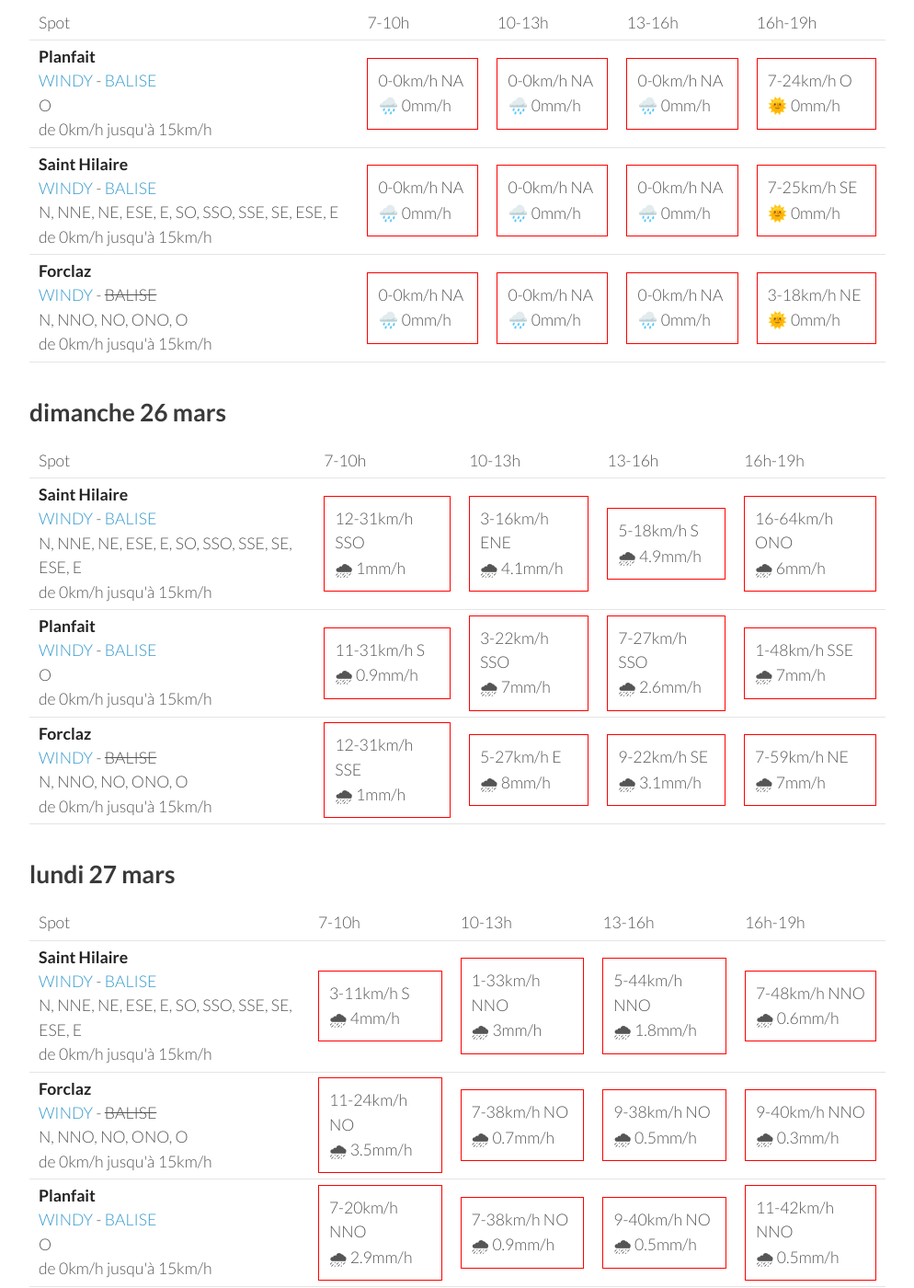
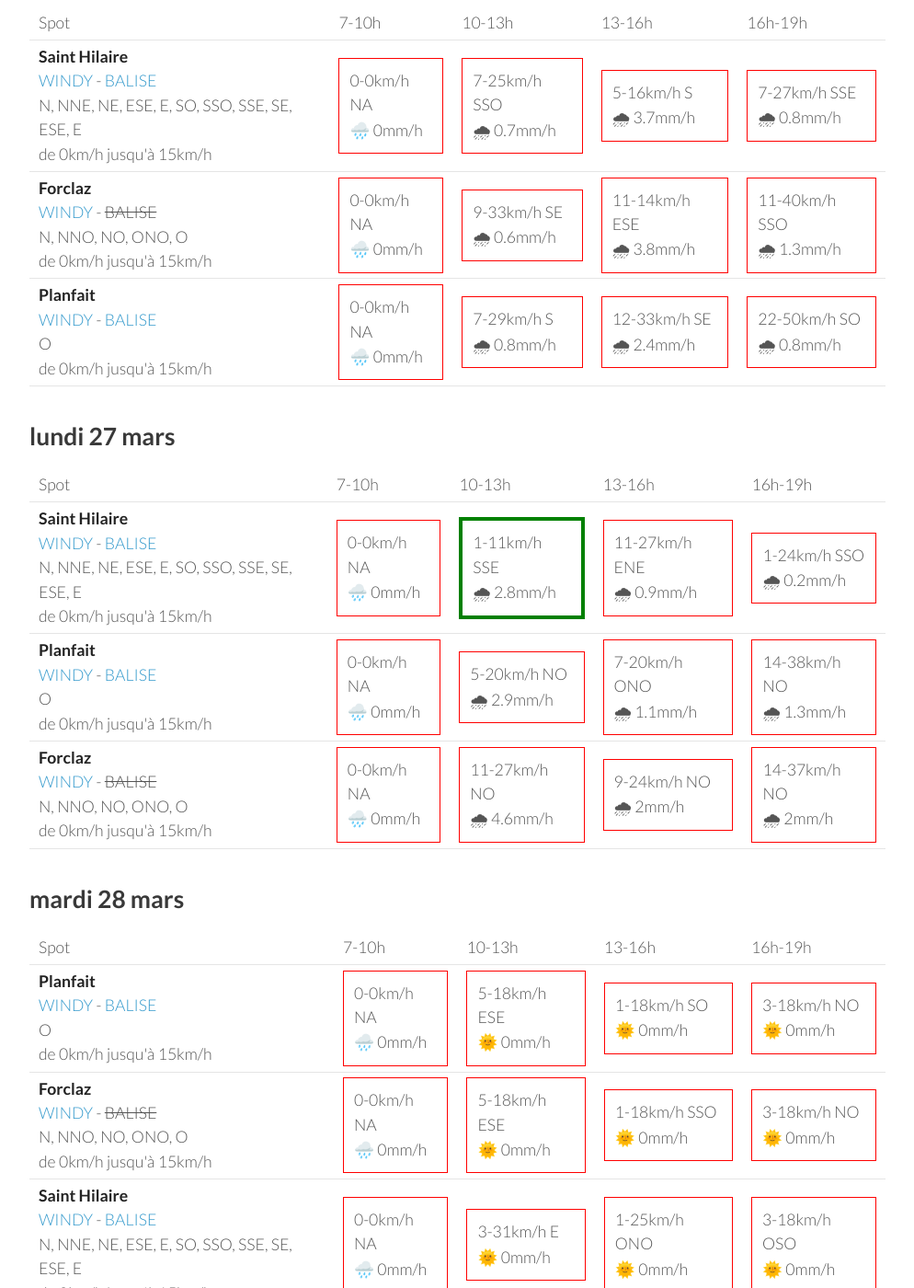
Before and after one commit to parapente-dans-le-nord/parapente-dans-le-nord.github.io, a Jekyll site: the page built from alpes_nord.markdown, in a window 1280 px wide and 1400 px high, scrolled down 323 px. Shown: the whole window at 92% size, without its empty margins (26-1020 px from the left). Built offline with Jekyll 4.4.1, drawn with Linux system fonts in a browser that asks for light colours; some of the changed text lies outside the part shown.

Commit message:
update index.markdown

```diff
--- a/alpes_nord.markdown
+++ b/alpes_nord.markdown
@@ -7,51 +7,8 @@ title:  "Tous les spots"
 {: .links}
 
 # Prevision Windy, modèle Arome
-page mise à jour le samedi 25 mars 22:26
+page mise à jour le dimanche 26 mars 06:26
 
-## samedi 25 mars
-
-{::nomarkdown}
-<table>
-  <tbody>
-    <tr>
-      <td>Spot</td>
-      <td>7-10h</td>
-      <td>10-13h</td>
-      <td>13-16h</td>
-      <td>16h-19h</td>
-    </tr>
-<tr>
-        <td><strong>Planfait</strong><br><a href="https://windy.com/45.853/6.223?45.415,6.223,8">WINDY</a> - <span class=""><a href="https://www.openwindmap.org/PP496">BALISE</a> </span><br> <span class="vent-favorable">O</span><br><span class="force-vent">de 0km/h jusqu'à 15km/h</span> </td>
-
-            <td><div class="not-flyable"><p>0-0km/h NA</p><p>🌧️ 0mm/h</p></div></td>
-            <td><div class="not-flyable"><p>0-0km/h NA</p><p>🌧️ 0mm/h</p></div></td>
-            <td><div class="not-flyable"><p>0-0km/h NA</p><p>🌧️ 0mm/h</p></div></td>
-            <td><div class="not-flyable"><p>7-24km/h O</p><p>🌞 0mm/h</p></div></td>
-
-    </tr>
-<tr>
-        <td><strong>Saint Hilaire</strong><br><a href="https://windy.com/45.307/5.888?45.087,5.889,9,m:eUFagkX">WINDY</a> - <span class=""><a href="http://www.balisemeteo.com/balise.php?idBalise=61">BALISE</a> </span><br> <span class="vent-favorable">N, NNE, NE, ESE, E, SO, SSO, SSE, SE, ESE, E</span><br><span class="force-vent">de 0km/h jusqu'à 15km/h</span> </td>
-
-            <td><div class="not-flyable"><p>0-0km/h NA</p><p>🌧️ 0mm/h</p></div></td>
-            <td><div class="not-flyable"><p>0-0km/h NA</p><p>🌧️ 0mm/h</p></div></td>
-            <td><div class="not-flyable"><p>0-0km/h NA</p><p>🌧️ 0mm/h</p></div></td>
-            <td><div class="not-flyable"><p>7-25km/h SE</p><p>🌞 0mm/h</p></div></td>
-
-    </tr>
-<tr>
-        <td><strong>Forclaz</strong><br><a href="https://windy.com/45.814/6.247?45.375,6.246,8,m:eVwaglz">WINDY</a> - <span class="no-balise"> BALISE </span><br> <span class="vent-favorable">N, NNO, NO, ONO, O</span><br><span class="force-vent">de 0km/h jusqu'à 15km/h</span> </td>
-
-            <td><div class="not-flyable"><p>0-0km/h NA</p><p>🌧️ 0mm/h</p></div></td>
-            <td><div class="not-flyable"><p>0-0km/h NA</p><p>🌧️ 0mm/h</p></div></td>
-            <td><div class="not-flyable"><p>0-0km/h NA</p><p>🌧️ 0mm/h</p></div></td>
-            <td><div class="not-flyable"><p>3-18km/h NE</p><p>🌞 0mm/h</p></div></td>
-
-    </tr>
-
-</tbody>
-</table>
-{:/}
 ## dimanche 26 mars
 
 {::nomarkdown}
@@ -67,31 +24,28 @@ page mise à jour le samedi 25 mars 22:26
 <tr>
         <td><strong>Saint Hilaire</strong><br><a href="https://windy.com/45.307/5.888?45.087,5.889,9,m:eUFagkX">WINDY</a> - <span class=""><a href="http://www.balisemeteo.com/balise.php?idBalise=61">BALISE</a> </span><br> <span class="vent-favorable">N, NNE, NE, ESE, E, SO, SSO, SSE, SE, ESE, E</span><br><span class="force-vent">de 0km/h jusqu'à 15km/h</span> </td>
 
-            <td><div class="not-flyable"><p>12-31km/h SSO</p><p>🌧 1mm/h</p></div></td>
-            <td><div class="not-flyable"><p>3-16km/h ENE</p><p>🌧 4.1mm/h</p></div></td>
-            <td><div class="not-flyable"><p>5-18km/h S</p><p>🌧 4.9mm/h</p></div></td>
-            <td><div class="not-flyable"><p>16-64km/h ONO</p><p>🌧 6mm/h</p></div></td>
+            <td><div class="not-flyable"><p>0-0km/h NA</p><p>🌧️ 0mm/h</p></div></td>
+            <td><div class="not-flyable"><p>7-25km/h SSO</p><p>🌧 0.7mm/h</p></div></td>
+            <td><div class="not-flyable"><p>5-16km/h S</p><p>🌧 3.7mm/h</p></div></td>
+            <td><div class="not-flyable"><p>7-27km/h SSE</p><p>🌧 0.8mm/h</p></div></td>
 
+    </tr>
+<tr>
+        <td><strong>Forclaz</strong><br><a href="https://windy.com/45.814/6.247?45.375,6.246,8,m:eVwaglz">WINDY</a> - <span class="no-balise"> BALISE </span><br> <span class="vent-favorable">N, NNO, NO, ONO, O</span><br><span class="force-vent">de 0km/h jusqu'à 15km/h</span> </td>
+
+            <td><div class="not-flyable"><p>0-0km/h NA</p><p>🌧️ 0mm/h</p></div></td>
+            <td><div class="not-flyable"><p>9-33km/h SE</p><p>🌧 0.6mm/h</p></div></td>
+            <td><div class="not-flyable"><p>11-14km/h ESE</p><p>🌧 3.8mm/h</p></div></td>
+            <td><div class="not-flyable"><p>11-40km/h SSO</p><p>🌧 1.3mm/h</p></div></td>
 
     </tr>
 <tr>
         <td><strong>Planfait</strong><br><a href="https://windy.com/45.853/6.223?45.415,6.223,8">WINDY</a> - <span class=""><a href="https://www.openwindmap.org/PP496">BALISE</a> </span><br> <span class="vent-favorable">O</span><br><span class="force-vent">de 0km/h jusqu'à 15km/h</span> </td>
 
-            <td><div class="not-flyable"><p>11-31km/h S</p><p>🌧 0.9mm/h</p></div></td>
-            <td><div class="not-flyable"><p>3-22km/h SSO</p><p>🌧 7mm/h</p></div></td>
-            <td><div class="not-flyable"><p>7-27km/h SSO</p><p>🌧 2.6mm/h</p></div></td>
-            <td><div class="not-flyable"><p>1-48km/h SSE</p><p>🌧 7mm/h</p></div></td>
-
-
-    </tr>
-<tr>
-        <td><strong>Forclaz</strong><br><a href="https://windy.com/45.814/6.247?45.375,6.246,8,m:eVwaglz">WINDY</a> - <span class="no-balise"> BALISE </span><br> <span class="vent-favorable">N, NNO, NO, ONO, O</span><br><span class="force-vent">de 0km/h jusqu'à 15km/h</span> </td>
-
-            <td><div class="not-flyable"><p>12-31km/h SSE</p><p>🌧 1mm/h</p></div></td>
-            <td><div class="not-flyable"><p>5-27km/h E</p><p>🌧 8mm/h</p></div></td>
-            <td><div class="not-flyable"><p>9-22km/h SE</p><p>🌧 3.1mm/h</p></div></td>
-            <td><div class="not-flyable"><p>7-59km/h NE</p><p>🌧 7mm/h</p></div></td>
-
+            <td><div class="not-flyable"><p>0-0km/h NA</p><p>🌧️ 0mm/h</p></div></td>
+            <td><div class="not-flyable"><p>7-29km/h S</p><p>🌧 0.8mm/h</p></div></td>
+            <td><div class="not-flyable"><p>12-33km/h SE</p><p>🌧 2.4mm/h</p></div></td>
+            <td><div class="not-flyable"><p>22-50km/h SO</p><p>🌧 0.8mm/h</p></div></td>
 
     </tr>
 
@@ -113,31 +67,28 @@ page mise à jour le samedi 25 mars 22:26
 <tr>
         <td><strong>Saint Hilaire</strong><br><a href="https://windy.com/45.307/5.888?45.087,5.889,9,m:eUFagkX">WINDY</a> - <span class=""><a href="http://www.balisemeteo.com/balise.php?idBalise=61">BALISE</a> </span><br> <span class="vent-favorable">N, NNE, NE, ESE, E, SO, SSO, SSE, SE, ESE, E</span><br><span class="force-vent">de 0km/h jusqu'à 15km/h</span> </td>
 
-            <td><div class="not-flyable"><p>3-11km/h S</p><p>🌧 4mm/h</p></div></td>
-            <td><div class="not-flyable"><p>1-33km/h NNO</p><p>🌧 3mm/h</p></div></td>
-            <td><div class="not-flyable"><p>5-44km/h NNO</p><p>🌧 1.8mm/h</p></div></td>
-            <td><div class="not-flyable"><p>7-48km/h NNO</p><p>🌧 0.6mm/h</p></div></td>
+            <td><div class="not-flyable"><p>0-0km/h NA</p><p>🌧️ 0mm/h</p></div></td>
+            <td><div class="flyable"><p>1-11km/h SSE</p><p>🌧 2.8mm/h</p></div></td>
+            <td><div class="not-flyable"><p>11-27km/h ENE</p><p>🌧 0.9mm/h</p></div></td>
+            <td><div class="not-flyable"><p>1-24km/h SSO</p><p>🌧 0.2mm/h</p></div></td>
 
+    </tr>
+<tr>
+        <td><strong>Planfait</strong><br><a href="https://windy.com/45.853/6.223?45.415,6.223,8">WINDY</a> - <span class=""><a href="https://www.openwindmap.org/PP496">BALISE</a> </span><br> <span class="vent-favorable">O</span><br><span class="force-vent">de 0km/h jusqu'à 15km/h</span> </td>
+
+            <td><div class="not-flyable"><p>0-0km/h NA</p><p>🌧️ 0mm/h</p></div></td>
+            <td><div class="not-flyable"><p>5-20km/h NO</p><p>🌧 2.9mm/h</p></div></td>
+            <td><div class="not-flyable"><p>7-20km/h ONO</p><p>🌧 1.1mm/h</p></div></td>
+            <td><div class="not-flyable"><p>14-38km/h NO</p><p>🌧 1.3mm/h</p></div></td>
 
     </tr>
 <tr>
         <td><strong>Forclaz</strong><br><a href="https://windy.com/45.814/6.247?45.375,6.246,8,m:eVwaglz">WINDY</a> - <span class="no-balise"> BALISE </span><br> <span class="vent-favorable">N, NNO, NO, ONO, O</span><br><span class="force-vent">de 0km/h jusqu'à 15km/h</span> </td>
 
-            <td><div class="not-flyable"><p>11-24km/h NO</p><p>🌧 3.5mm/h</p></div></td>
-            <td><div class="not-flyable"><p>7-38km/h NO</p><p>🌧 0.7mm/h</p></div></td>
-            <td><div class="not-flyable"><p>9-38km/h NO</p><p>🌧 0.5mm/h</p></div></td>
-            <td><div class="not-flyable"><p>9-40km/h NNO</p><p>🌧 0.3mm/h</p></div></td>
-
-
-    </tr>
-<tr>
-        <td><strong>Planfait</strong><br><a href="https://windy.com/45.853/6.223?45.415,6.223,8">WINDY</a> - <span class=""><a href="https://www.openwindmap.org/PP496">BALISE</a> </span><br> <span class="vent-favorable">O</span><br><span class="force-vent">de 0km/h jusqu'à 15km/h</span> </td>
-
-            <td><div class="not-flyable"><p>7-20km/h NNO</p><p>🌧 2.9mm/h</p></div></td>
-            <td><div class="not-flyable"><p>7-38km/h NO</p><p>🌧 0.9mm/h</p></div></td>
-            <td><div class="not-flyable"><p>9-40km/h NO</p><p>🌧 0.5mm/h</p></div></td>
-            <td><div class="not-flyable"><p>11-42km/h NNO</p><p>🌧 0.5mm/h</p></div></td>
-
+            <td><div class="not-flyable"><p>0-0km/h NA</p><p>🌧️ 0mm/h</p></div></td>
+            <td><div class="not-flyable"><p>11-27km/h NO</p><p>🌧 4.6mm/h</p></div></td>
+            <td><div class="not-flyable"><p>9-24km/h NO</p><p>🌧 2mm/h</p></div></td>
+            <td><div class="not-flyable"><p>14-37km/h NO</p><p>🌧 2mm/h</p></div></td>
 
     </tr>
 
@@ -159,31 +110,28 @@ page mise à jour le samedi 25 mars 22:26
 <tr>
         <td><strong>Planfait</strong><br><a href="https://windy.com/45.853/6.223?45.415,6.223,8">WINDY</a> - <span class=""><a href="https://www.openwindmap.org/PP496">BALISE</a> </span><br> <span class="vent-favorable">O</span><br><span class="force-vent">de 0km/h jusqu'à 15km/h</span> </td>
 
-            <td><div class="not-flyable"><p>5-20km/h E</p><p>🌞 0mm/h</p></div></td>
-            <td><div class="not-flyable"><p>1-18km/h OSO</p><p>🌞 0mm/h</p></div></td>
-            <td><div class="not-flyable"><p>3-18km/h ONO</p><p>🌞 0mm/h</p></div></td>
-            <td><div class="not-flyable"><p>1-18km/h ONO</p><p>🌞 0mm/h</p></div></td>
-
+            <td><div class="not-flyable"><p>0-0km/h NA</p><p>🌧️ 0mm/h</p></div></td>
+            <td><div class="not-flyable"><p>5-18km/h ESE</p><p>🌞 0mm/h</p></div></td>
+            <td><div class="not-flyable"><p>1-18km/h SO</p><p>🌞 0mm/h</p></div></td>
+            <td><div class="not-flyable"><p>3-18km/h NO</p><p>🌞 0mm/h</p></div></td>
 
     </tr>
 <tr>
         <td><strong>Forclaz</strong><br><a href="https://windy.com/45.814/6.247?45.375,6.246,8,m:eVwaglz">WINDY</a> - <span class="no-balise"> BALISE </span><br> <span class="vent-favorable">N, NNO, NO, ONO, O</span><br><span class="force-vent">de 0km/h jusqu'à 15km/h</span> </td>
 
+            <td><div class="not-flyable"><p>0-0km/h NA</p><p>🌧️ 0mm/h</p></div></td>
             <td><div class="not-flyable"><p>5-18km/h ESE</p><p>🌞 0mm/h</p></div></td>
-            <td><div class="not-flyable"><p>0-18km/h SSO</p><p>🌞 0mm/h</p></div></td>
-            <td><div class="not-flyable"><p>3-16km/h ONO</p><p>🌞 0mm/h</p></div></td>
-            <td><div class="not-flyable"><p>1-16km/h O</p><p>🌞 0mm/h</p></div></td>
-
+            <td><div class="not-flyable"><p>1-18km/h SSO</p><p>🌞 0mm/h</p></div></td>
+            <td><div class="not-flyable"><p>3-18km/h NO</p><p>🌞 0mm/h</p></div></td>
 
     </tr>
 <tr>
         <td><strong>Saint Hilaire</strong><br><a href="https://windy.com/45.307/5.888?45.087,5.889,9,m:eUFagkX">WINDY</a> - <span class=""><a href="http://www.balisemeteo.com/balise.php?idBalise=61">BALISE</a> </span><br> <span class="vent-favorable">N, NNE, NE, ESE, E, SO, SSO, SSE, SE, ESE, E</span><br><span class="force-vent">de 0km/h jusqu'à 15km/h</span> </td>
 
-            <td><div class="not-flyable"><p>3-33km/h E</p><p>🌞 0mm/h</p></div></td>
-            <td><div class="not-flyable"><p>1-27km/h ONO</p><p>🌞 0mm/h</p></div></td>
-            <td><div class="not-flyable"><p>3-20km/h OSO</p><p>🌞 0mm/h</p></div></td>
-            <td><div class="not-flyable"><p>3-20km/h OSO</p><p>🌞 0mm/h</p></div></td>
-
+            <td><div class="not-flyable"><p>0-0km/h NA</p><p>🌧️ 0mm/h</p></div></td>
+            <td><div class="not-flyable"><p>3-31km/h E</p><p>🌞 0mm/h</p></div></td>
+            <td><div class="not-flyable"><p>1-25km/h ONO</p><p>🌞 0mm/h</p></div></td>
+            <td><div class="not-flyable"><p>3-18km/h OSO</p><p>🌞 0mm/h</p></div></td>
 
     </tr>
 
@@ -205,31 +153,28 @@ page mise à jour le samedi 25 mars 22:26
 <tr>
         <td><strong>Planfait</strong><br><a href="https://windy.com/45.853/6.223?45.415,6.223,8">WINDY</a> - <span class=""><a href="https://www.openwindmap.org/PP496">BALISE</a> </span><br> <span class="vent-favorable">O</span><br><span class="force-vent">de 0km/h jusqu'à 15km/h</span> </td>
 
-            <td><div class="not-flyable"><p>5-24km/h ESE</p><p>🌞 0mm/h</p></div></td>
-            <td><div class="not-flyable"><p>5-24km/h SE</p><p>🌞 0mm/h</p></div></td>
+            <td><div class="not-flyable"><p>0-0km/h NA</p><p>🌧️ 0mm/h</p></div></td>
+            <td><div class="not-flyable"><p>7-24km/h ESE</p><p>🌞 0mm/h</p></div></td>
+            <td><div class="not-flyable"><p>5-25km/h SE</p><p>🌞 0mm/h</p></div></td>
             <td><div class="not-flyable"><p>5-24km/h S</p><p>🌞 0mm/h</p></div></td>
-            <td><div class="not-flyable"><p>5-24km/h SSE</p><p>🌞 0mm/h</p></div></td>
-
 
     </tr>
 <tr>
         <td><strong>Forclaz</strong><br><a href="https://windy.com/45.814/6.247?45.375,6.246,8,m:eVwaglz">WINDY</a> - <span class="no-balise"> BALISE </span><br> <span class="vent-favorable">N, NNO, NO, ONO, O</span><br><span class="force-vent">de 0km/h jusqu'à 15km/h</span> </td>
 
-            <td><div class="not-flyable"><p>5-25km/h ESE</p><p>🌞 0mm/h</p></div></td>
-            <td><div class="not-flyable"><p>5-24km/h ESE</p><p>🌞 0mm/h</p></div></td>
-            <td><div class="not-flyable"><p>5-29km/h ESE</p><p>🌞 0mm/h</p></div></td>
-            <td><div class="not-flyable"><p>5-25km/h E</p><p>🌞 0mm/h</p></div></td>
-
+            <td><div class="not-flyable"><p>0-0km/h NA</p><p>🌧️ 0mm/h</p></div></td>
+            <td><div class="not-flyable"><p>7-25km/h ESE</p><p>🌞 0mm/h</p></div></td>
+            <td><div class="not-flyable"><p>5-27km/h SE</p><p>🌞 0mm/h</p></div></td>
+            <td><div class="not-flyable"><p>3-24km/h SSE</p><p>🌞 0mm/h</p></div></td>
 
     </tr>
 <tr>
         <td><strong>Saint Hilaire</strong><br><a href="https://windy.com/45.307/5.888?45.087,5.889,9,m:eUFagkX">WINDY</a> - <span class=""><a href="http://www.balisemeteo.com/balise.php?idBalise=61">BALISE</a> </span><br> <span class="vent-favorable">N, NNE, NE, ESE, E, SO, SSO, SSE, SE, ESE, E</span><br><span class="force-vent">de 0km/h jusqu'à 15km/h</span> </td>
 
-            <td><div class="not-flyable"><p>3-22km/h ESE</p><p>🌞 0mm/h</p></div></td>
-            <td><div class="not-flyable"><p>3-24km/h SSO</p><p>🌞 0mm/h</p></div></td>
+            <td><div class="not-flyable"><p>0-0km/h NA</p><p>🌧️ 0mm/h</p></div></td>
+            <td><div class="not-flyable"><p>3-18km/h ESE</p><p>🌞 0mm/h</p></div></td>
+            <td><div class="not-flyable"><p>3-25km/h SSO</p><p>🌞 0mm/h</p></div></td>
             <td><div class="not-flyable"><p>5-29km/h SSO</p><p>🌞 0mm/h</p></div></td>
-            <td><div class="not-flyable"><p>5-29km/h SSE</p><p>🌞 0mm/h</p></div></td>
-
 
     </tr>
 
@@ -251,31 +196,28 @@ page mise à jour le samedi 25 mars 22:26
 <tr>
         <td><strong>Planfait</strong><br><a href="https://windy.com/45.853/6.223?45.415,6.223,8">WINDY</a> - <span class=""><a href="https://www.openwindmap.org/PP496">BALISE</a> </span><br> <span class="vent-favorable">O</span><br><span class="force-vent">de 0km/h jusqu'à 15km/h</span> </td>
 
+            <td><div class="not-flyable"><p>0-0km/h NA</p><p>🌧️ 0mm/h</p></div></td>
             <td><div class="not-flyable"><p>5-33km/h SE</p><p>🌧 3.4mm/h</p></div></td>
-            <td><div class="not-flyable"><p>7-33km/h SE</p><p>🌞 0mm/h</p></div></td>
+            <td><div class="not-flyable"><p>7-33km/h SE</p><p>🌧 0mm/h</p></div></td>
             <td><div class="not-flyable"><p>7-33km/h SO</p><p>🌧 0.5mm/h</p></div></td>
-            <td><div class="not-flyable"><p>5-37km/h O</p><p>🌞 0mm/h</p></div></td>
 
+    </tr>
+<tr>
+        <td><strong>Forclaz</strong><br><a href="https://windy.com/45.814/6.247?45.375,6.246,8,m:eVwaglz">WINDY</a> - <span class="no-balise"> BALISE </span><br> <span class="vent-favorable">N, NNO, NO, ONO, O</span><br><span class="force-vent">de 0km/h jusqu'à 15km/h</span> </td>
+
+            <td><div class="not-flyable"><p>0-0km/h NA</p><p>🌧️ 0mm/h</p></div></td>
+            <td><div class="not-flyable"><p>5-33km/h SE</p><p>🌧 3.1mm/h</p></div></td>
+            <td><div class="not-flyable"><p>7-33km/h ESE</p><p>🌧 0mm/h</p></div></td>
+            <td><div class="not-flyable"><p>5-31km/h SO</p><p>🌧 0.8mm/h</p></div></td>
 
     </tr>
 <tr>
         <td><strong>Saint Hilaire</strong><br><a href="https://windy.com/45.307/5.888?45.087,5.889,9,m:eUFagkX">WINDY</a> - <span class=""><a href="http://www.balisemeteo.com/balise.php?idBalise=61">BALISE</a> </span><br> <span class="vent-favorable">N, NNE, NE, ESE, E, SO, SSO, SSE, SE, ESE, E</span><br><span class="force-vent">de 0km/h jusqu'à 15km/h</span> </td>
 
+            <td><div class="not-flyable"><p>0-0km/h NA</p><p>🌧️ 0mm/h</p></div></td>
             <td><div class="not-flyable"><p>3-42km/h SE</p><p>🌧 6mm/h</p></div></td>
             <td><div class="not-flyable"><p>5-33km/h SSE</p><p>🌧 0.3mm/h</p></div></td>
-            <td><div class="not-flyable"><p>7-38km/h SO</p><p>🌞 0mm/h</p></div></td>
-            <td><div class="not-flyable"><p>3-37km/h SO</p><p>🌞 0mm/h</p></div></td>
-
-
-    </tr>
-<tr>
-        <td><strong>Forclaz</strong><br><a href="https://windy.com/45.814/6.247?45.375,6.246,8,m:eVwaglz">WINDY</a> - <span class="no-balise"> BALISE </span><br> <span class="vent-favorable">N, NNO, NO, ONO, O</span><br><span class="force-vent">de 0km/h jusqu'à 15km/h</span> </td>
-
-            <td><div class="not-flyable"><p>5-27km/h ESE</p><p>🌧 0.2mm/h</p></div></td>
-            <td><div class="not-flyable"><p>3-24km/h ESE</p><p>🌧 0.2mm/h</p></div></td>
-            <td><div class="not-flyable"><p>7-33km/h S</p><p>🌧 0.6mm/h</p></div></td>
-            <td><div class="not-flyable"><p>5-31km/h SE</p><p>🌧 0.2mm/h</p></div></td>
-
+            <td><div class="not-flyable"><p>7-38km/h SO</p><p>🌧 0mm/h</p></div></td>
 
     </tr>
 
```
